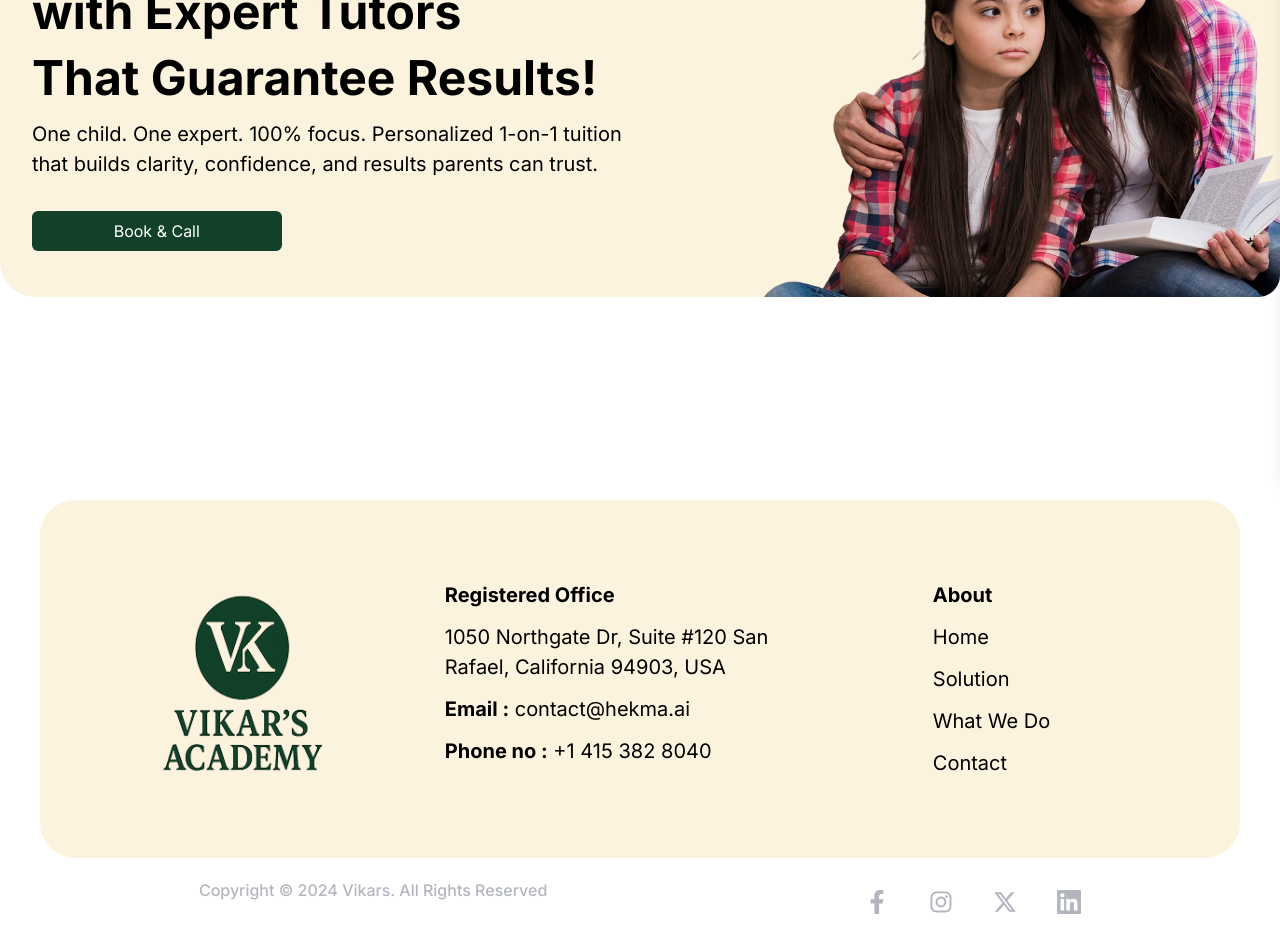
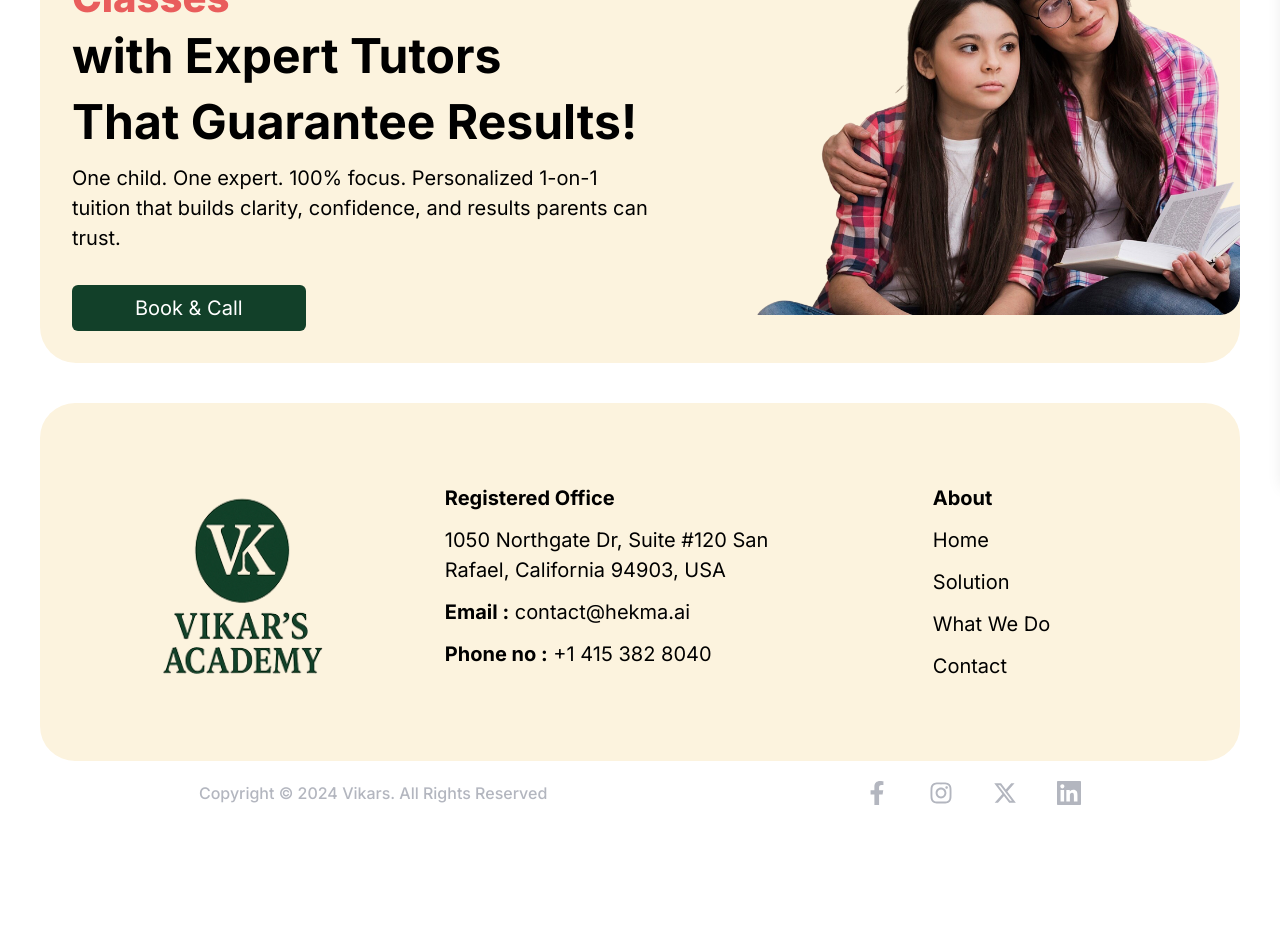
Before and after one commit to Iamkaran8/vikars, a React (Vite) app: page / in a window 1280 px wide. Shown: the part 320-1272 px from the top of the page. After the commit the page ends 1165 px from the top, so only its background shows below. Built offline with nearby package versions, Linux system fonts and the light colour scheme.

Commit message:
container

```diff
--- a/src/components/Footer.tsx
+++ b/src/components/Footer.tsx
@@ -44,9 +44,9 @@ export const Footer = () => {
       </div>
 
       {/* copyright section */}
-      <div className='flex text-gray text-16 font-medium w-full flex-wrap justify-around md:py-5 space-y-3'>
+      <div className='flex text-gray text-16 font-medium w-full flex-wrap justify-around items-center md:py-5'>
         <p className='text-center md:text-left pt-5 md:pt-0 '>Copyright © 2024 Vikars. All Rights Reserved</p>
-        <div className='flex space-x-10'>
+        <div className='flex space-x-10 mt-5 md:mt-0'>
           {Socials.map((social) => (
             <a
               key={social.name}
--- a/src/components/HomeComponents/Banner.tsx
+++ b/src/components/HomeComponents/Banner.tsx
@@ -1,5 +1,5 @@
 import bannerImg from '../../assets/home-banner.png'
-import bannerImg1 from'../../assets/home-textIcon.png'
+import bannerImg1 from '../../assets/home-textIcon.png'
 
 
 
@@ -14,7 +14,7 @@ export const Banner = () => {
           <b>5000+ parents and students</b> across India | 95% Student Retention Rate</p>
         <h1 className="text-coral text-26 sm:text-40 font-extrabold pt-2 pb-0 leading-tight">One-on-One Personalized Classes </h1>
         <h2 className='text-36 sm:text-36 md:text-36 lg:text-48 font-bold font-inter leading-snug pb-2 text-inter '>
-           with Expert Tutors<br/>
+          with Expert Tutors<br />
           That Guarantee Results!  </h2>
 
 
--- a/src/layouts/StaticLayout.tsx
+++ b/src/layouts/StaticLayout.tsx
@@ -7,7 +7,7 @@ export const StaticLayout = () => {
         <>
             <Navbar />
             <div className="container mx-auto">
-                <main className="pt-[100px] min-h-screen">
+                <main className="pt-[150px] py-5 lg:px-10 px-3 md:text-16 lg:text-20">
                     <Outlet />
                 </main>
                 <Footer />
--- a/src/pages/Home.tsx
+++ b/src/pages/Home.tsx
@@ -4,6 +4,7 @@ export const Home = () => {
   return (
     <>
       <Banner/>
+
     </>
   )
 }
```
Lines whose indentation alone changed are shown as unchanged.
